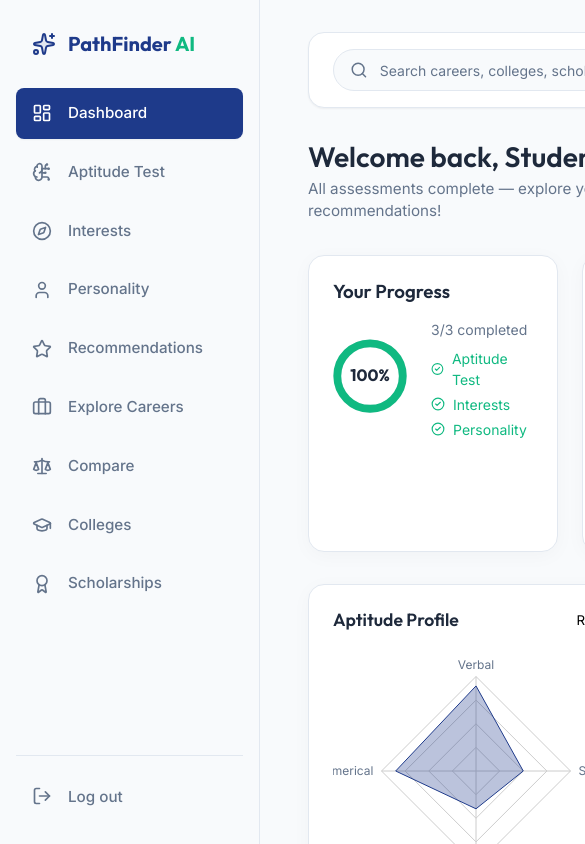
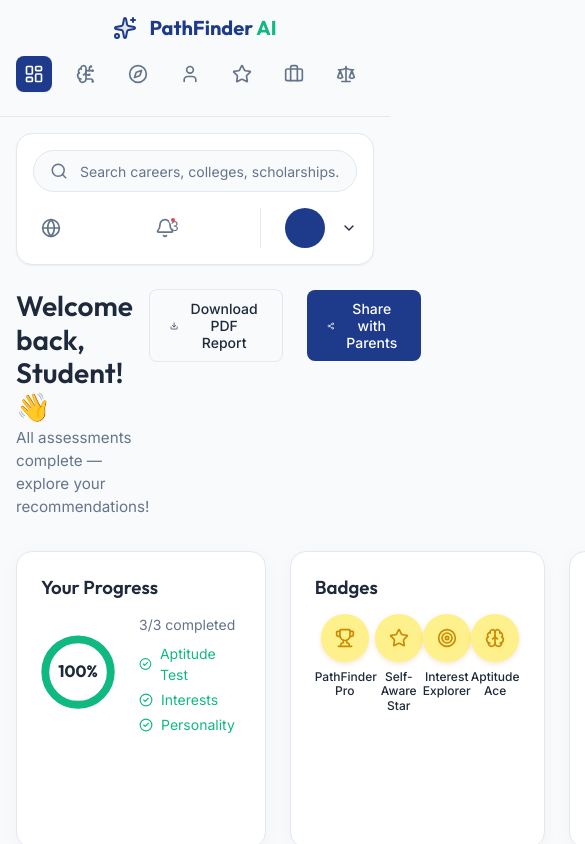
Before and after one commit to ronitgulia/pathfinder, a React (Vite) app: page /dashboard in a window 390 px wide. Shown: the top 844 px of the page, 585 px wide, since content can reach past the window. Built offline with nearby package versions, Linux system fonts and the light colour scheme; sample sign-in values are in the browser's storage.

Commit message:
Fix mobile responsiveness for sidebar and header

```diff
--- a/src/components/Header.css
+++ b/src/components/Header.css
@@ -127,3 +127,24 @@
   font-weight: 600;
   font-size: 1.125rem;
 }
+
+@media (max-width: 768px) {
+  .header {
+    flex-direction: column;
+    gap: 1rem;
+    padding: 1rem;
+  }
+
+  .header-search {
+    width: 100%;
+  }
+
+  .header-actions {
+    width: 100%;
+    justify-content: space-between;
+  }
+
+  .user-info {
+    display: none; /* Hide username/grade to save space on mobile */
+  }
+}
--- a/src/components/Sidebar.css
+++ b/src/components/Sidebar.css
@@ -68,3 +68,30 @@
   background-color: #fee2e2;
   color: #ef4444;
 }
+
+@media (max-width: 768px) {
+  .sidebar-brand {
+    padding: 0 0 1rem 0;
+    justify-content: center;
+  }
+
+  .sidebar-nav {
+    flex-direction: row;
+    overflow-x: auto;
+    padding-bottom: 0.5rem;
+    gap: 1rem;
+  }
+
+  .nav-link {
+    padding: 0.5rem;
+    white-space: nowrap;
+  }
+
+  .nav-link span {
+    display: none; /* Hide text, only show icons on small screens */
+  }
+
+  .sidebar-footer {
+    display: none; /* Hide logout on mobile to save space, or move it elsewhere */
+  }
+}
--- a/src/index.css
+++ b/src/index.css
@@ -145,3 +145,26 @@ button {
   -webkit-backdrop-filter: blur(10px);
   border: 1px solid rgba(255, 255, 255, 0.3);
 }
+
+/* Mobile Responsiveness */
+@media (max-width: 768px) {
+  .app-container {
+    flex-direction: column;
+  }
+
+  .sidebar {
+    width: 100%;
+    position: relative;
+    height: auto;
+    border-right: none;
+    border-bottom: 1px solid var(--color-border);
+    padding: 1rem;
+    z-index: 10;
+  }
+
+  .main-content {
+    margin-left: 0;
+    padding: 1rem;
+    gap: 1.5rem;
+  }
+}
```
